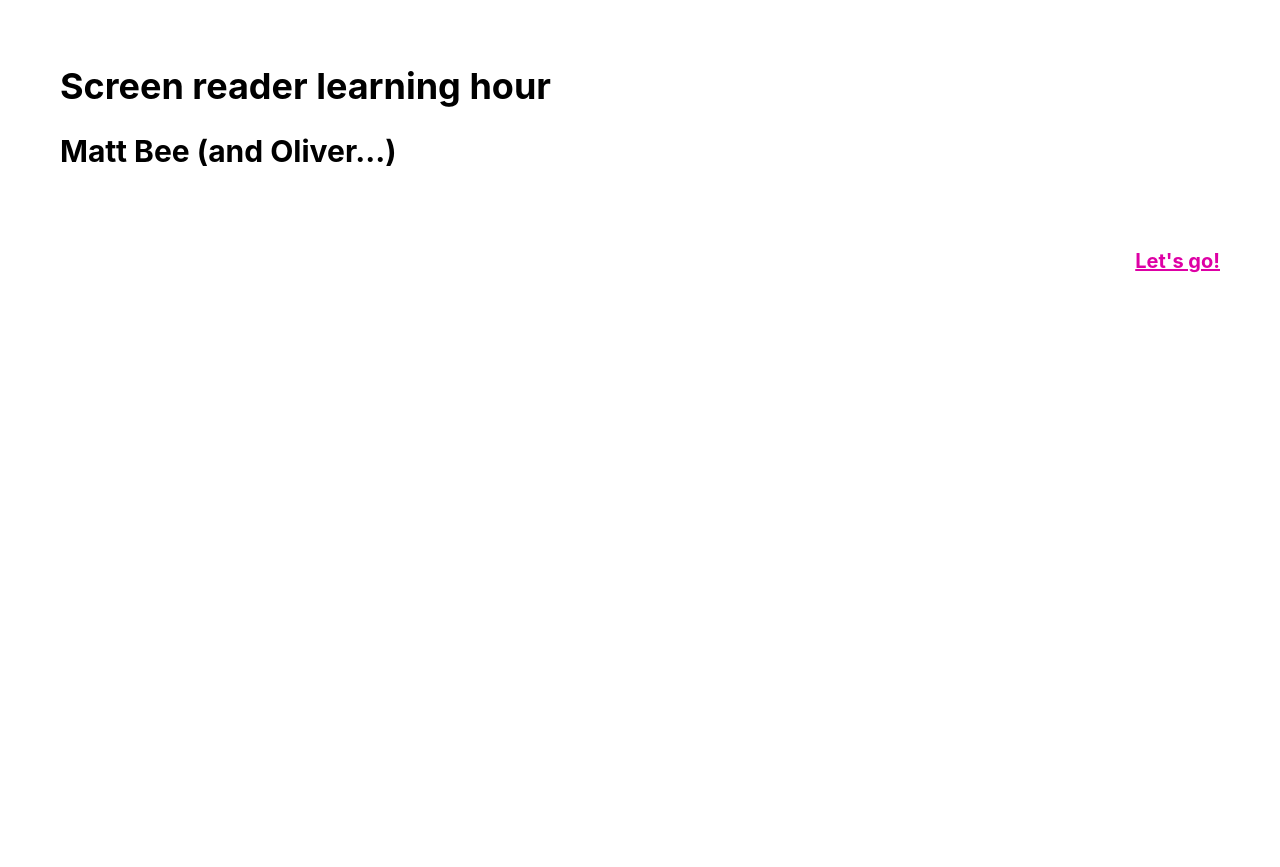
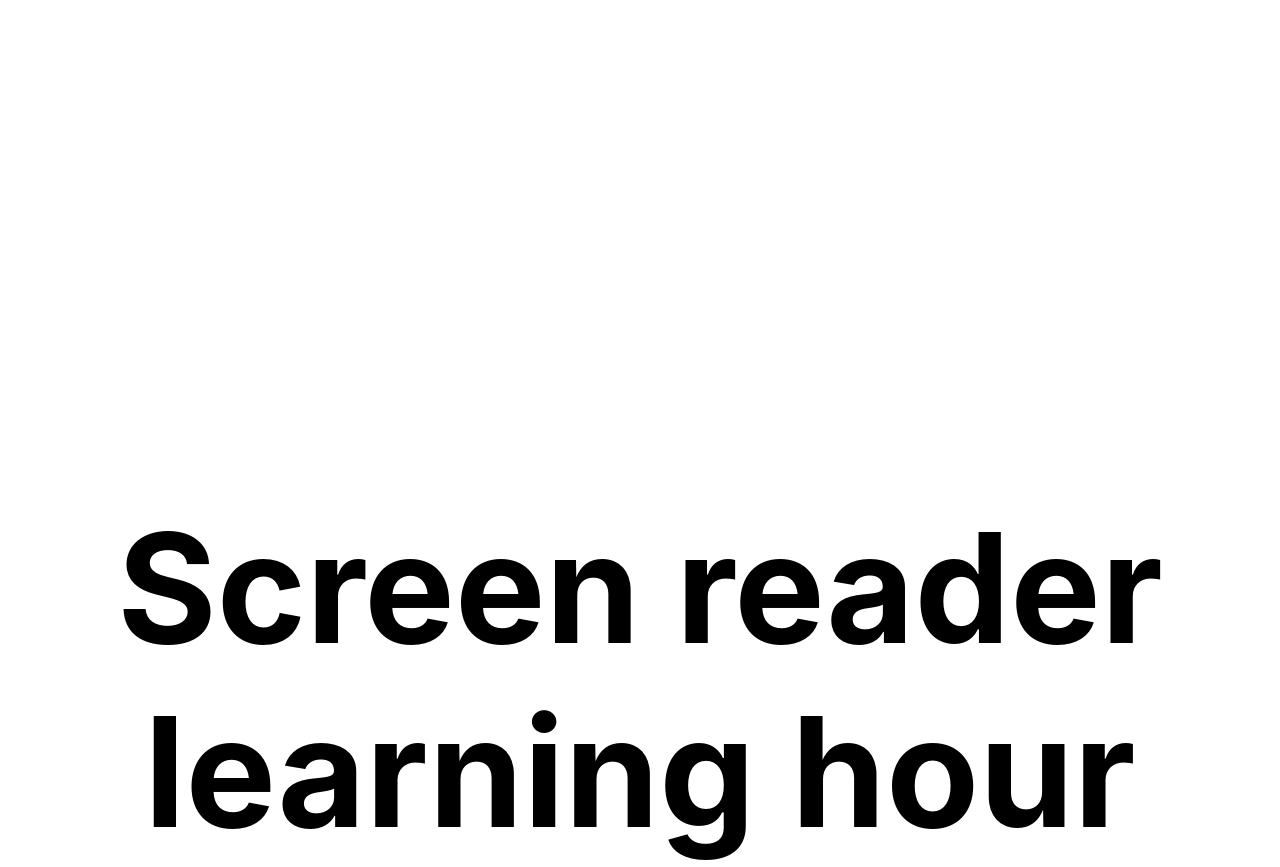
Before and after one commit to mattbee/screen-reader-presentation, a plain HTML site: page preview.html in a window 1280 px wide. Shown: the top 867 px of the page. Before the commit the page ends 800 px from the top, so only its background shows below. Drawn offline with Linux system fonts and the light colour scheme.

Commit message:
Update font size for the mega screen

```diff
--- a/preview.html
+++ b/preview.html
@@ -7,12 +7,12 @@
   <link rel="stylesheet" href="styles.css" />
 </head>
 <body>
-
+<div class="preview">
   <h1>Screen reader learning hour</h1>
   <h2>Matt Bee (and Oliver...)</h2>
 
 
   <p class="next"><a href="index.html">Let's go!</a></p>
-
+</div>
 </body>
 </html>
--- a/styles.css
+++ b/styles.css
@@ -1,7 +1,7 @@
 body {
   margin: 0;
   padding: 40px 60px;
-  font-size: 20px;
+  font-size: 38px;
   font-family: -apple-system, BlinkMacSystemFont, "Segoe UI", Roboto, Helvetica, Arial, sans-serif, "Apple Color Emoji", "Segoe UI Emoji", "Segoe UI Symbol";
 }
 
@@ -11,7 +11,7 @@ a {
 }
 
 h1 {
-  font-size: 36px;
+  font-size: 56px;
 }
 
 .columns {
@@ -41,3 +41,25 @@ ol li {
   position: absolute;
   left: -90000px;
 }
+
+.preview {
+  display: flex;
+  flex-direction: column;
+  align-items: center;
+  text-align: center;
+  height: 100vh;
+  width: 100%;
+}
+.preview h1 {
+  font-size: 4em;
+  margin-top: 3em;
+}
+.preview h2 {
+  font-size: 3em;
+}
+.preview .next {
+  text-align: center;
+}
+.preview .next a {
+  color: lightgrey;
+}
```
